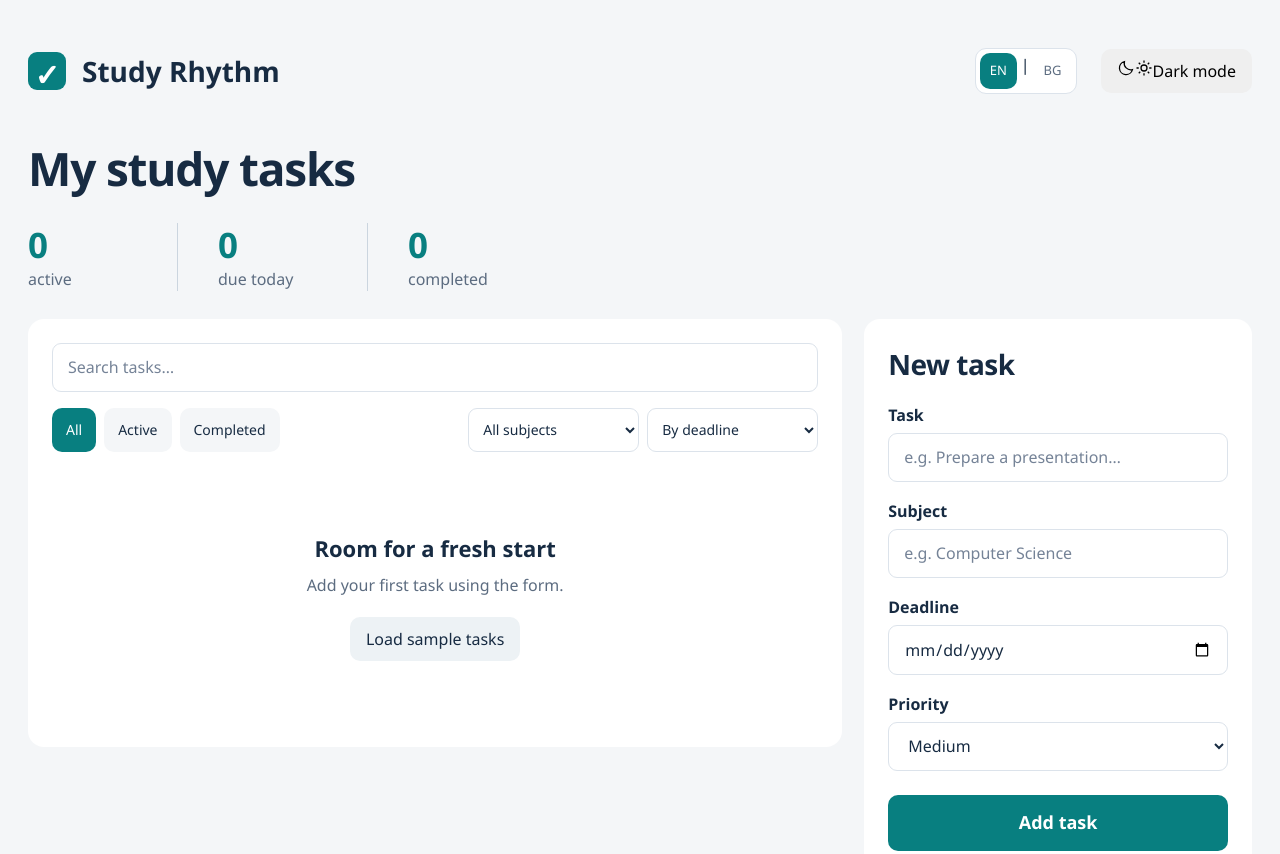
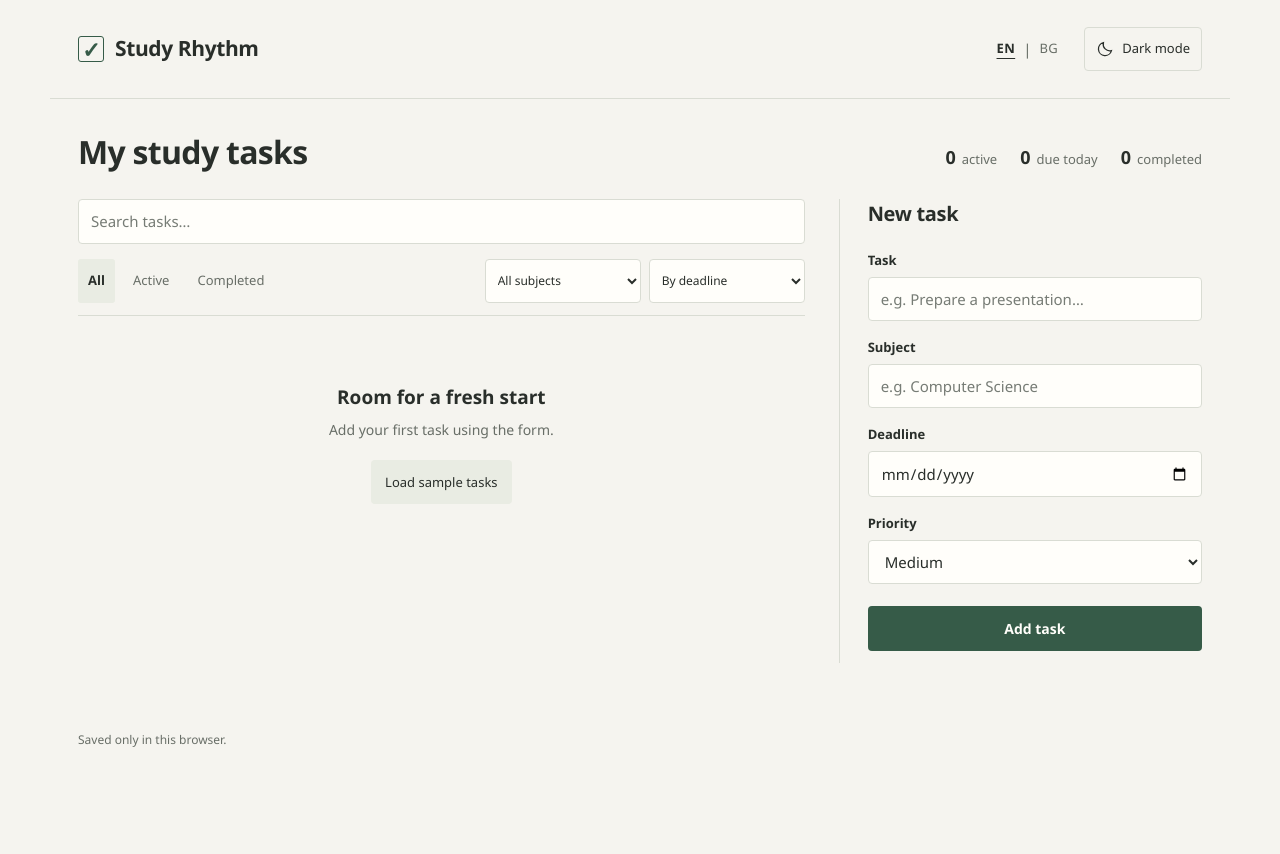
Before and after one commit to konstantin195/Study_Planner, a plain HTML site: page index.html in a window 1280 px wide. Shown: the top 854 px of the page. After the commit the page ends 800 px from the top, so only its background shows below. Drawn offline with Linux system fonts and the light colour scheme.

Commit message:
Update styles.css

```diff
--- a/styles.css
+++ b/styles.css
@@ -1,80 +1,115 @@
-:root { color-scheme: light; --bg:#f4f6f8; --ink:#172b42; --muted:#5c6c80; --teal:#087f80; --line:#dce3eb; --white:#fff; }
+:root {
+  color-scheme: light;
+  --bg:#f5f4ef; --surface:#fffefa; --ink:#292e2a; --muted:#686e67;
+  --accent:#365b48; --line:#d9dcd3; --soft:#e9ece3; --danger:#a13c38;
+  --error-bg:#f7e9e5; --error-ink:#8b302c;
+  --high-bg:#f4e4df; --high-ink:#914335; --medium-bg:#ede9d8; --medium-ink:#75612e;
+  --low-bg:#e5ece3; --low-ink:#436149;
+}
+:root[data-theme="dark"] {
+  color-scheme:dark;
+  --bg:#191c1a; --surface:#202420; --ink:#e5e8e0; --muted:#a0a99e;
+  --accent:#a9c4ac; --line:#3b433b; --soft:#2c342d; --danger:#edaaa0;
+  --error-bg:#392826; --error-ink:#f1b3a9;
+  --high-bg:#3d2c28; --high-ink:#e7b1a0; --medium-bg:#383425; --medium-ink:#d6c695;
+  --low-bg:#293a2e; --low-ink:#b1cab3;
+}
 * { box-sizing:border-box; }
 [hidden] { display:none !important; }
-body { margin:0; background:var(--bg); color:var(--ink); font-family:"Segoe UI",Arial,sans-serif; font-size:16px; line-height:1.5; }
+body { margin:0; background:var(--bg); color:var(--ink); font:15px/1.5 "Segoe UI",Arial,sans-serif; }
 button,input,select { font:inherit; }
-button,a,input,select { -webkit-tap-highlight-color:transparent; }
-button { cursor:pointer; border:0; border-radius:10px; min-height:44px; padding:10px 16px; }
-button:hover { filter:brightness(.95); }
-button:focus-visible,a:focus-visible,input:focus-visible,select:focus-visible { outline:3px solid #0b9fa0; outline-offset:3px; }
-.header,main { max-width:1320px; margin:auto; }
-.header { display:flex; justify-content:space-between; align-items:center; padding:48px 28px 0; gap:24px; }
-.brand { display:flex; align-items:center; gap:16px; font-size:28px; font-weight:750; text-decoration:none; color:var(--ink); }
-.logo { display:grid; place-items:center; width:38px; height:38px; background:var(--teal); border-radius:9px; color:white; font-size:30px; }
-.header p { color:var(--muted); margin:0; }
-.header-tools { display:flex; align-items:center; gap:24px; }
-.languages { display:flex; gap:4px; background:white; border:1px solid var(--line); padding:4px; border-radius:11px; }
-.languages button { min-height:36px; padding:6px 10px; color:var(--muted); background:transparent; font-size:13px; }
-.languages button[aria-pressed=true] { color:white; background:var(--teal); }
-.form-error { color:#a21a2b; font-size:14px; margin:14px 0 0; }
-main { padding:48px 28px 0; }
-h1 { font-size:46px; line-height:1.15; letter-spacing:-1.2px; margin:0 0 8px; font-weight:750; }
-.intro>p { color:var(--muted); font-size:21px; margin:0; }
-.stats { display:flex; margin:28px 0; gap:0; }
-.stats>div { display:flex; flex-direction:column; min-width:150px; padding:0 40px 0 0; margin-right:40px; border-right:1px solid #cbd5df; }
-.stats>div:last-child { border:0; margin:0; }
-.stats strong { color:var(--teal); font-size:35px; line-height:1.25; }
-.stats span { color:var(--muted); }
-.workspace { display:grid; grid-template-columns:minmax(0,2.1fr) minmax(300px,1fr); gap:22px; align-items:start; }
-.list-panel,.form-panel { background:var(--white); border-radius:16px; padding:24px; }
-input:not([type=checkbox]),select { width:100%; min-height:49px; padding:11px 15px; border:1px solid var(--line); border-radius:9px; color:var(--ink); background:white; min-width:0; }
-input::placeholder { color:#758397; }
-.toolbar { display:flex; flex-wrap:wrap; justify-content:space-between; gap:14px; margin:16px 0 20px; }
+button { cursor:pointer; border:0; border-radius:4px; min-height:44px; padding:10px 14px; }
+button:hover { filter:brightness(.92); }
+button:focus-visible,a:focus-visible,input:focus-visible,select:focus-visible { outline:2px solid var(--accent); outline-offset:3px; }
+.header,main,footer { max-width:1180px; margin:auto; }
+.header { display:flex; justify-content:space-between; align-items:center; padding:27px 28px; gap:20px; border-bottom:1px solid var(--line); }
+.brand { display:flex; align-items:center; gap:11px; font-size:21px; font-weight:650; text-decoration:none; color:var(--ink); letter-spacing:-.4px; }
+.logo { display:grid; place-items:center; width:26px; height:26px; border:1.5px solid var(--accent); color:var(--accent); font-size:22px; line-height:1; border-radius:3px; }
+.header-tools { display:flex; align-items:center; gap:20px; }
+.languages { display:flex; align-items:center; gap:2px; }
+.languages>span { color:var(--muted); }
+.languages button { padding:8px 6px; background:transparent; color:var(--muted); font-size:13px; letter-spacing:.4px; }
+.languages button[aria-pressed=true] { color:var(--ink); font-weight:750; text-decoration:underline; text-underline-offset:5px; }
+.theme-toggle { display:flex; align-items:center; justify-content:center; gap:8px; background:transparent; color:var(--ink); border:1px solid var(--line); font-size:13px; padding:8px 11px; }
+.theme-toggle svg { flex-shrink:0; }
+.theme-toggle .sun,:root[data-theme="dark"] .theme-toggle .moon { display:none; }
+:root[data-theme="dark"] .theme-toggle .sun { display:block; }
+main { padding:34px 28px 0; }
+.intro { display:flex; align-items:baseline; justify-content:space-between; gap:22px; margin-bottom:28px; }
+h1 { font-size:32px; line-height:1.2; letter-spacing:-.7px; margin:0; font-weight:650; }
+.stats { display:flex; gap:23px; }
+.stats>div { display:flex; align-items:baseline; gap:6px; }
+.stats strong { font-size:18px; font-weight:650; font-variant-numeric:tabular-nums; }
+.stats span { color:var(--muted); font-size:13px; }
+.workspace { display:grid; grid-template-columns:minmax(0,2fr) minmax(270px,1fr); gap:34px; align-items:start; }
+.list-panel { min-width:0; }
+.form-panel { border-left:1px solid var(--line); padding:0 0 12px 28px; }
+input:not([type=checkbox]),select { width:100%; min-height:43px; padding:10px 12px; border:1px solid var(--line); border-radius:4px; color:var(--ink); background:var(--surface); min-width:0; }
+input::placeholder { color:var(--muted); opacity:.9; }
+.toolbar { display:flex; flex-wrap:wrap; justify-content:space-between; gap:14px; margin:15px 0 5px; padding-bottom:12px; border-bottom:1px solid var(--line); }
 .tabs,.selects { display:flex; gap:8px; }
-.tabs button { background:var(--bg); color:var(--ink); padding:10px 14px; font-size:14px; }
-.tabs button[aria-pressed=true] { background:var(--teal); color:white; }
-.selects { flex:1; min-width:275px; }
-.selects select { font-size:14px; padding:10px; min-height:44px; }
-.task { display:flex; align-items:center; gap:18px; border:1px solid #e2e7ed; border-radius:10px; padding:16px 18px; margin-top:13px; min-height:85px; }
-.task-check { flex-shrink:0; width:23px; height:23px; margin:0; accent-color:var(--teal); cursor:pointer; }
+.tabs button { color:var(--muted); background:transparent; padding:8px 10px; font-size:13px; border-radius:3px; }
+.tabs button[aria-pressed=true] { background:var(--soft); color:var(--ink); font-weight:650; }
+.selects { flex:1; min-width:250px; max-width:320px; }
+.selects select { font-size:12px; padding:8px; min-height:40px; }
+.task { display:flex; align-items:center; gap:14px; padding:19px 0; min-height:85px; border-bottom:1px solid var(--line); }
+.task-check { flex-shrink:0; width:19px; height:19px; margin:0; accent-color:var(--accent); cursor:pointer; }
 .task-content { min-width:0; flex:1; }
-.task h3 { margin:0; font-size:17px; line-height:1.35; overflow-wrap:anywhere; }
-.task-meta { margin:4px 0 0; font-size:14px; color:var(--muted); overflow-wrap:anywhere; }
-.task.completed h3 { text-decoration:line-through; color:var(--muted); }
-.priority { border-radius:8px; font-size:13px; padding:6px 10px; font-weight:600; }
-.priority.high { color:#a21a2b; background:#ffe6ea; }
-.priority.medium { color:#815400; background:#fff1ca; }
-.priority.low { color:#116346; background:#def5e9; }
-.task-actions { display:flex; gap:6px; }
-.text-button { background:transparent; padding:5px 4px; color:var(--teal); font-size:13px; font-weight:600; border-radius:5px; }
-.delete { color:#be2836; }
-.overdue { color:#b02032; }
-.form-panel h2 { font-size:28px; margin:0 0 18px; letter-spacing:-.5px; }
-form label { display:block; font-weight:600; margin:17px 0 6px; }
+.task h3 { margin:0; font-size:15px; font-weight:600; line-height:1.4; overflow-wrap:anywhere; }
+.task-meta { margin:4px 0 0; font-size:12px; color:var(--muted); overflow-wrap:anywhere; }
+.task.completed h3 { text-decoration:line-through; color:var(--muted); font-weight:400; }
+.priority { font-size:11px; padding:3px 7px; border-radius:3px; }
+.priority.high { color:var(--high-ink); background:var(--high-bg); }
+.priority.medium { color:var(--medium-ink); background:var(--medium-bg); }
+.priority.low { color:var(--low-ink); background:var(--low-bg); }
+.task-actions { display:flex; gap:8px; }
+.text-button { background:transparent; padding:5px 2px; color:var(--accent); font-size:12px; font-weight:500; border-radius:3px; }
+.delete,.overdue { color:var(--danger); }
+.form-panel h2 { font-size:20px; font-weight:600; margin:0 0 22px; letter-spacing:-.3px; }
+form label { display:block; font-size:13px; font-weight:600; margin:17px 0 6px; }
 form label:first-child { margin-top:0; }
-.primary { width:100%; background:var(--teal); color:white; margin-top:24px; font-size:18px; font-weight:650; min-height:56px; }
-.secondary { background:#edf2f5; color:var(--ink); }
-#cancel-edit { width:100%; margin-top:10px; }
-.empty { text-align:center; padding:46px 10px; color:var(--muted); }
-.empty h2 { color:var(--ink); font-size:22px; margin:14px 0 8px; }
-.empty p { margin:0 0 20px; }
-.empty-mark { display:inline-grid; place-items:center; width:48px; height:48px; border-radius:50%; color:var(--teal); background:#e5f4f2; font-size:26px; }
-.result-count { color:var(--muted); font-size:12px; margin:16px 0 0; }
-.feedback { min-height:38px; padding-top:10px; font-size:14px; color:var(--teal); }
+.primary { width:100%; background:var(--accent); color:var(--surface); margin-top:22px; font-size:14px; font-weight:600; min-height:45px; }
+:root[data-theme="dark"] .primary { color:#19231c; }
+.secondary { background:var(--soft); color:var(--ink); font-size:13px; }
+#cancel-edit { width:100%; margin-top:8px; }
+.empty { text-align:center; padding:62px 12px; color:var(--muted); }
+.empty h2 { color:var(--ink); font-size:19px; font-weight:600; margin:0 0 8px; }
+.empty p { font-size:14px; margin:0 0 20px; }
+.result-count { color:var(--muted); font-size:12px; margin:14px 0 0; }
+.feedback { min-height:46px; padding-top:14px; font-size:13px; color:var(--accent); }
 .feedback button { margin-left:12px; }
-footer { text-align:center; font-size:13px; color:var(--muted); padding:12px 24px 28px; }
-footer .footer-note { font-size:12px; }
-.error { background:#ffebed; color:#952536; padding:16px; border-radius:10px; }
-dialog { border:0; border-radius:16px; padding:28px; max-width:440px; width:calc(100% - 32px); color:var(--ink); }
-dialog::backdrop { background:#172b4266; }
-dialog h2 { margin-top:0; }
+footer { font-size:12px; color:var(--muted); padding:22px 28px 28px; }
+.error { background:var(--error-bg); color:var(--error-ink); padding:14px; border-radius:4px; }
+.form-error { color:var(--error-ink); font-size:13px; margin:14px 0 0; }
+dialog { border:1px solid var(--line); background:var(--surface); border-radius:6px; padding:26px; max-width:440px; width:calc(100% - 32px); color:var(--ink); }
+dialog::backdrop { background:#0008; }
+dialog h2 { font-size:22px; margin-top:0; }
 dialog p { overflow-wrap:anywhere; }
 .dialog-actions { display:flex; justify-content:flex-end; gap:12px; margin-top:24px; }
-.danger { background:#b52c3d; color:white; }
+.danger { background:#a13c38; color:white; }
 .sr-only { position:absolute; width:1px; height:1px; padding:0; margin:-1px; overflow:hidden; clip:rect(0,0,0,0); white-space:nowrap; border:0; }
-@media(min-width:1250px) { .selects { max-width:350px; } }
-@media(max-width:1100px) { .header-tools p { display:none; } }
-@media(max-width:1150px) { .task { flex-wrap:wrap; gap:10px 14px; } .task-content { flex-basis:calc(100% - 50px); } .priority { margin-left:37px; } .task-actions { margin-left:auto; } h1 { font-size:40px; } }
-@media(max-width:780px) { .header { padding:25px 20px 0; } .brand { font-size:23px; gap:10px; } .header p { display:none; } main { padding:32px 20px 0; } h1 { font-size:34px; } .intro>p { font-size:17px; max-width:330px; } .stats>div { min-width:0; flex:1; margin-right:20px; padding-right:20px; } .stats strong { font-size:30px; } .stats span { font-size:13px; } .workspace { grid-template-columns:1fr; } .list-panel,.form-panel { padding:20px; } .toolbar { gap:12px; } .selects { min-width:0; flex-basis:100%; } .task { padding:15px 12px; } .task h3 { font-size:16px; } .task-meta { font-size:13px; } .task-actions .text-button { padding:5px 6px; } .form-panel h2 { font-size:26px; } .empty { padding:25px 0; } }
-@media(prefers-reduced-motion:no-preference) { button { transition:background-color .15s,filter .15s; } }
-@media(max-width:780px) { .header { flex-wrap:wrap; gap:16px; } .header-tools { margin-left:auto; } .languages button { min-height:38px; } }
+@media(max-width:1000px) {
+  .task { flex-wrap:wrap; gap:9px 13px; }
+  .task-content { flex-basis:calc(100% - 40px); }
+  .priority { margin-left:32px; }
+  .task-actions { margin-left:auto; }
+  .selects { max-width:none; }
+}
+@media(max-width:720px) {
+  .header { padding:20px; flex-wrap:wrap; gap:16px; }
+  .brand { font-size:20px; }
+  .header-tools { gap:14px; margin-left:auto; }
+  main { padding:26px 20px 0; }
+  .intro { display:block; margin-bottom:23px; }
+  h1 { font-size:29px; margin-bottom:15px; }
+  .stats { flex-wrap:wrap; gap:16px; }
+  .stats span { font-size:12px; }
+  .workspace { grid-template-columns:1fr; gap:30px; }
+  .form-panel { border-left:0; border-top:1px solid var(--line); padding:24px 0 0; }
+  .form-panel h2 { margin-bottom:18px; }
+  .selects { min-width:0; flex-basis:100%; }
+  .toolbar { gap:10px; }
+  .task { padding:16px 0; }
+  footer { padding:18px 20px 28px; }
+}
+@media(prefers-reduced-motion:no-preference) { button { transition:background-color .12s,color .12s; } }
```
